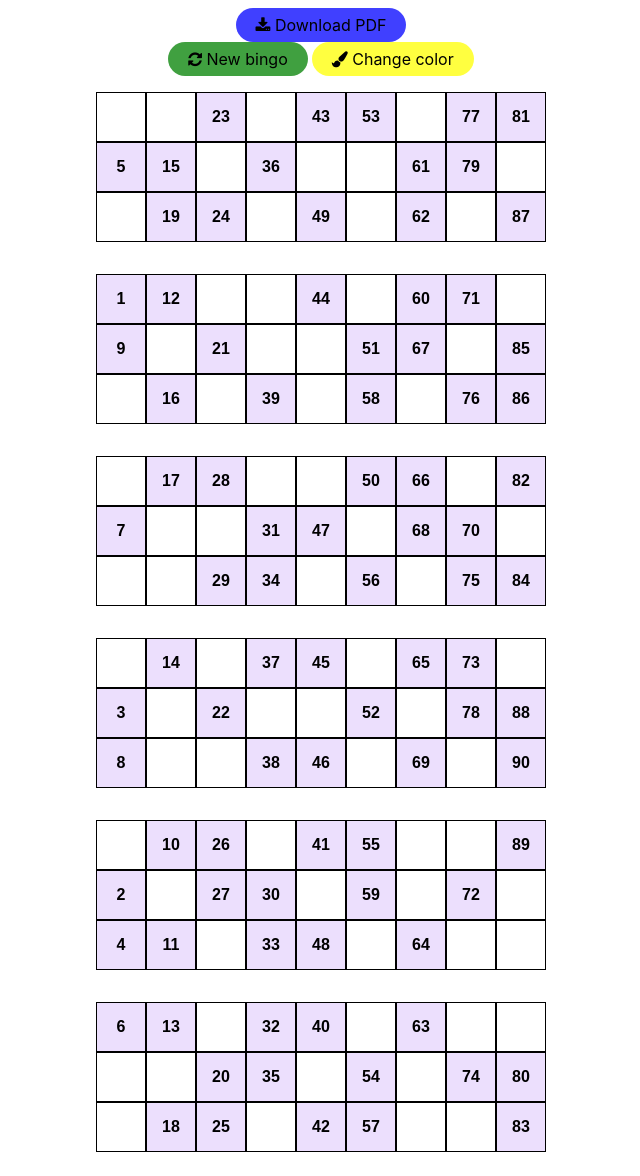
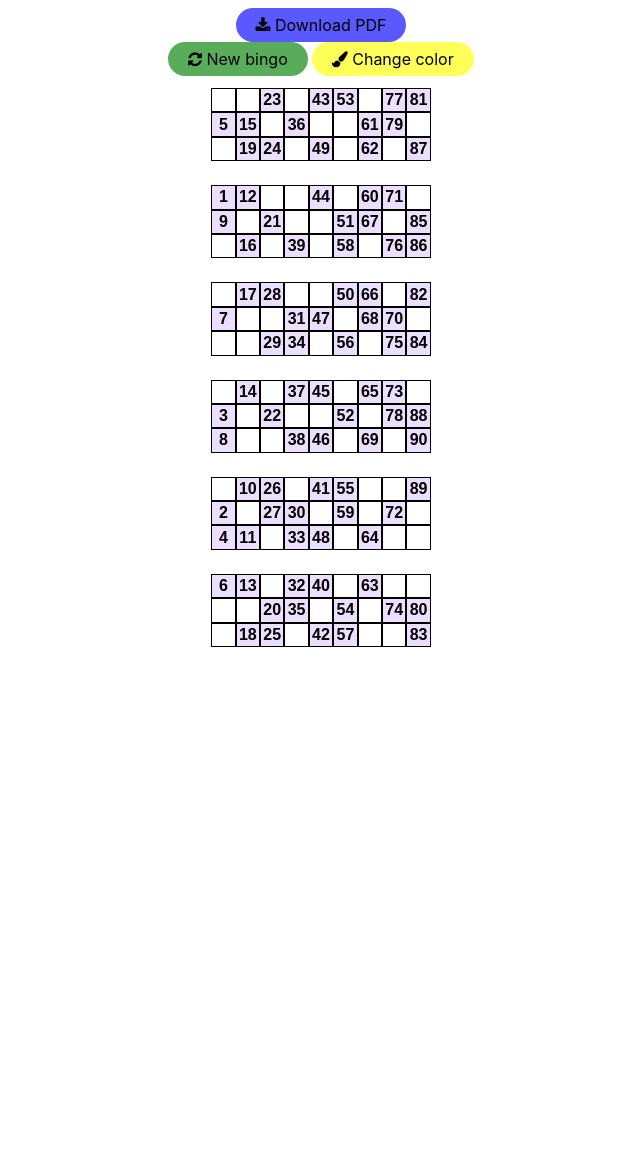
Before and after one commit to Alan2255/bingo, a Flask app: page / in a window 1280 px wide. Shown: the whole page, without its empty margins (319-959 px from the left). After the commit the page ends 647 px from the top, so only its background shows below. Run offline with Flask 2, Linux system fonts and the light colour scheme; some libraries are stand-ins or nearby versions.

Commit message:
Termino de pulir los cambios

```diff
--- a/run.py
+++ b/run.py
@@ -1,11 +1,10 @@
 # Autor: Alan Hergenreder
 
-import random
 from src.bingo import generador_bingo
-from flask import Flask, request, render_template
+from flask import Flask, url_for, render_template
 app = Flask(__name__)
 
 @app.route("/")
 def index():
     t = generador_bingo()
-    return render_template("index.html",bingo=t)
+    return render_template("index.html", bingo = t)
--- /dev/null
+++ b/static/css/styles.css
@@ -0,0 +1,50 @@
+.carton {padding: 0.75em;}
+
+.fila {
+    display: flex;
+    justify-content: center;
+}
+.celda {
+    width: 1.4em;
+    height: 1.4em;
+    border: 1px solid;
+    background-color: white;
+}
+.ocupada {
+    text-align: center;
+    font-weight: bold;
+    display: flex;
+    justify-content: center;
+    align-items: center;
+    font-family: arial;
+}
+.download {
+    background-color: rgba(0, 0, 255, 0.65);
+}
+.reload {
+    background-color: rgba(0, 128, 0, 0.65);
+}
+.color {
+    background-color: rgba(255, 255, 0, 0.65);
+}
+.button{
+    color: black;
+    border-radius: 100px;
+    cursor: pointer;
+    display: inline-block;
+    font-family: CerebriSans-Regular,-apple-system,system-ui,Roboto,sans-serif;
+    padding: 7px 20px;
+    text-align: center;
+    text-decoration: none;
+    transition: all 250ms;
+    border: 0;
+    font-size: 16px;
+    user-select: none;
+    -webkit-user-select: none;
+    touch-action: manipulation;
+    margin: 0 auto;
+}
+.button:hover {
+    box-shadow: rgba(122, 122, 122, 0.35) 0 -25px 18px -14px inset,rgba(109, 109, 109, 0.25) 0 1px 2px,rgba(55,55,55,.25) 0 2px 4px,rgba(44,44,44,.25) 0 4px 8px,rgba(44,44,44,.25) 0 8px 16px,rgba(44,44,44,.25) 0 16px 32px;
+    transform: scale(1.05);
+}
--- /dev/null
+++ b/static/js/functions.js
@@ -0,0 +1,25 @@
+function changeColor() {
+    var random = '#'+(0x1000000+Math.random()*0xffffff).toString(16).substr(1,6);
+    const celdas = Array.from(document.getElementsByClassName('ocupada'));
+    celdas.forEach(celda => {
+    celda.style.backgroundColor = random;
+    });
+}
+
+function download () {
+    var makepdf = document.getElementById("makepdf");
+    html2pdf().from(makepdf).save("bingo.pdf");
+}
+
+function reload(){
+    window.location.reload();
+}
+
+var colorButton = document.getElementById("color-button");
+colorButton.addEventListener("click", changeColor);
+
+var downloadButton = document.getElementById("download-button");
+downloadButton.addEventListener("click", download);
+
+var reloadButton = document.getElementById("reload-button");
+reloadButton.addEventListener("click", reload);
--- a/templates/index.html
+++ b/templates/index.html
@@ -1,87 +1,17 @@
 <!doctype html>
 <html>
 
-    <!-- Cabeza -->
+    <!-- Head -->
     <head>
         <title>Bingo</title>
-        <link rel="shorcut icon" href="https://i.ya-webdesign.com/images/vector-b-letra-15.png"/>
+        <link rel="stylesheet" type="text/css" href="{{ url_for('static', filename='css/styles.css') }}">
+        <link rel="shorcut icon" href="{{ url_for('static', filename='images/b-icon.png') }}">
         <link rel="stylesheet" href="https://cdnjs.cloudflare.com/ajax/libs/font-awesome/4.7.0/css/font-awesome.min.css">
         <script src="https://cdnjs.cloudflare.com/ajax/libs/html2pdf.js/0.9.2/html2pdf.bundle.js"></script>
-
-        <!--Change color-->
-        <script>
-            function changeColor() {
-                var random = '#'+(0x1000000+Math.random()*0xffffff).toString(16).substr(1,6);
-                const celdas = Array.from(document.getElementsByClassName('ocupada'));
-                celdas.forEach(celda => {
-                celda.style.backgroundColor = random;
-                });
-            }
-        </script>
-
-        <style type="text/css">
-            .carton {padding: 1em;}
-
-            .fila {
-                display: flex;
-                justify-content: center;
-            }
-
-            .celda {
-                width: 3em;
-                height: 3em;
-                border: 1px solid;
-                background-color: white;
-            }
-            .ocupada {
-                text-align: center;
-                font-weight: bold;
-                display: flex;
-                justify-content: center;
-                align-items: center;
-                font-family: arial;
-            }
-
-            .download {
-                background-color: rgba(0, 0, 255, 0.75);
-            }
-
-            .reload {
-                background-color: rgba(0, 128, 0, 0.75);
-            }
-            .color {
-                background-color: rgba(255, 255, 0, 0.75);
-            }
-
-            .button{
-                color: black;
-                border-radius: 100px;
-                cursor: pointer;
-                display: inline-block;
-                font-family: CerebriSans-Regular,-apple-system,system-ui,Roboto,sans-serif;
-                padding: 7px 20px;
-                text-align: center;
-                text-decoration: none;
-                transition: all 250ms;
-                border: 0;
-                font-size: 16px;
-                user-select: none;
-                -webkit-user-select: none;
-                touch-action: manipulation;
-                margin: 0 auto;
-            }
-
-            .button:hover {
-                box-shadow: rgba(122, 122, 122, 0.35) 0 -25px 18px -14px inset,rgba(109, 109, 109, 0.25) 0 1px 2px,rgba(55,55,55,.25) 0 2px 4px,rgba(44,44,44,.25) 0 4px 8px,rgba(44,44,44,.25) 0 8px 16px,rgba(44,44,44,.25) 0 16px 32px;
-                transform: scale(1.05);
-            }
-
-        </style>
-
     </head>
 
-    <!-- Cuerpo -->
-    <body style="background-color: white" onload="changeColor()">
+    <!-- Body -->
+    <body style="background-color: white" onload="changeColor();">
 
         <!-- Buttons -->
         <div>
@@ -128,37 +58,7 @@
 
         </div>
 
-        <!--Download button-->
-        <script>
-            var button = document.getElementById("download-button");
-            var makepdf = document.getElementById("makepdf");
-
-            button.addEventListener("click", function () {
-                html2pdf().from(makepdf).save("bingo.pdf");
-            });
-        </script>
-
-        <!-- Change color button-->
-        <script>
-            var button = document.getElementById("color-button");
-            button.addEventListener("click", function () {
-                var random = '#'+(0x1000000+Math.random()*0xffffff).toString(16).substr(1,6);
-                const celdas = Array.from(document.getElementsByClassName('ocupada'));
-                celdas.forEach(celda => {
-                celda.style.backgroundColor = random;
-                });
-            });
-        </script>
-
-        <!--Reload page button-->
-        <script>
-            var button = document.getElementById("reload-button");
-
-            button.addEventListener("click", function () {
-                window.location.reload();
-            });
-        </script>
-
+        <script type="text/javascript" src="{{ url_for('static', filename='js/functions.js') }}"></script>
     </body>
 
 </html>
```
Also changed, not shown: imagenes/ejemplo.png (deleted), static/images/b-icon.png (added), static/images/bingo.png (added), static/images/consola.png (added).
